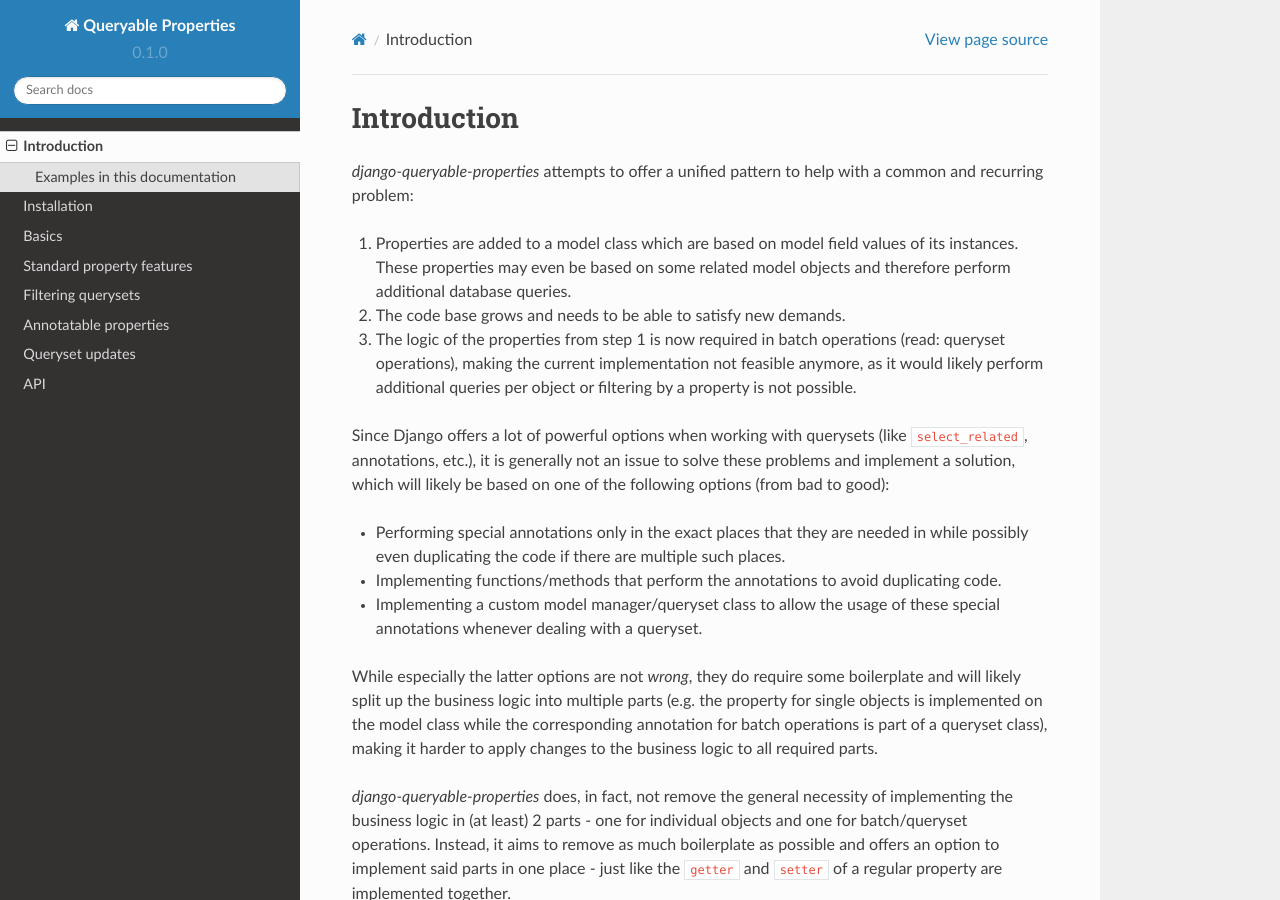
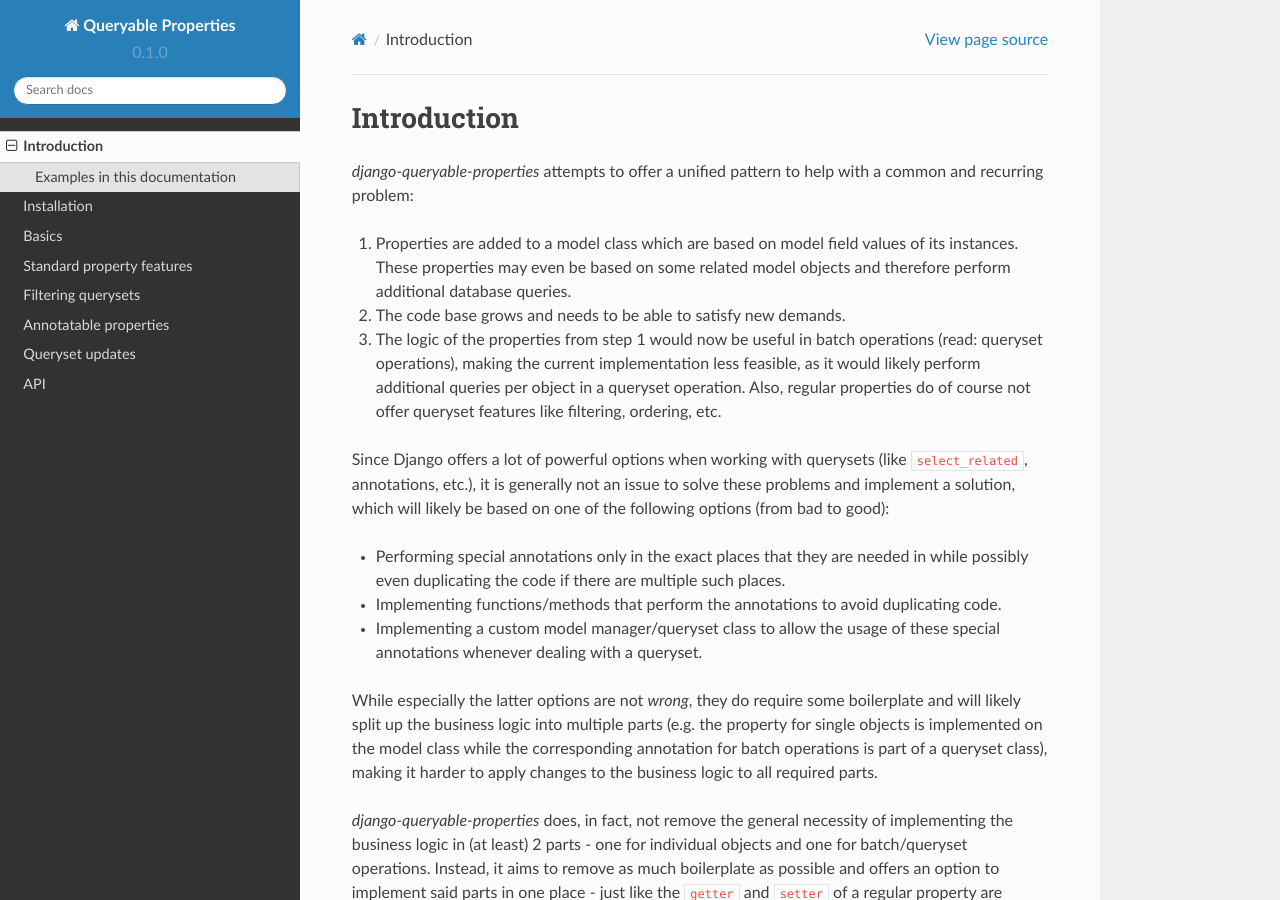
Before and after one commit to W1ldPo1nter/django-queryable-properties, a Sphinx documentation site: the page built from docs/intro.md, in a window 1280 px wide and 900 px high. Built offline with Sphinx 7.4.7 and the Read the Docs theme 2.0.0, drawn with Linux system fonts in a browser that asks for light colours; pages that are not in the unit, such as notebooks, are missing from menus.

Commit message:
Fixed/improved some minor parts of the docs

```diff
--- a/docs/intro.md
+++ b/docs/intro.md
@@ -4,9 +4,9 @@
 1) Properties are added to a model class which are based on model field values of its instances.
    These properties may even be based on some related model objects and therefore perform additional database queries.
 2) The code base grows and needs to be able to satisfy new demands.
-3) The logic of the properties from step 1 is now required in batch operations (read: queryset operations), making the
-   current implementation not feasible anymore, as it would likely perform additional queries per object or filtering
-   by a property is not possible.
+3) The logic of the properties from step 1 would now be useful in batch operations (read: queryset operations), making
+   the current implementation less feasible, as it would likely perform additional queries per object in a queryset
+   operation. Also, regular properties do of course not offer queryset features like filtering, ordering, etc.
 
 Since Django offers a lot of powerful options when working with querysets (like `select_related`, annotations, etc.),
 it is generally not an issue to solve these problems and implement a solution, which will likely be based on one of the
```
Also changed, not shown: docs/filters.md (+3 -0 lines), docs/updating.md (+1 -1 lines).
